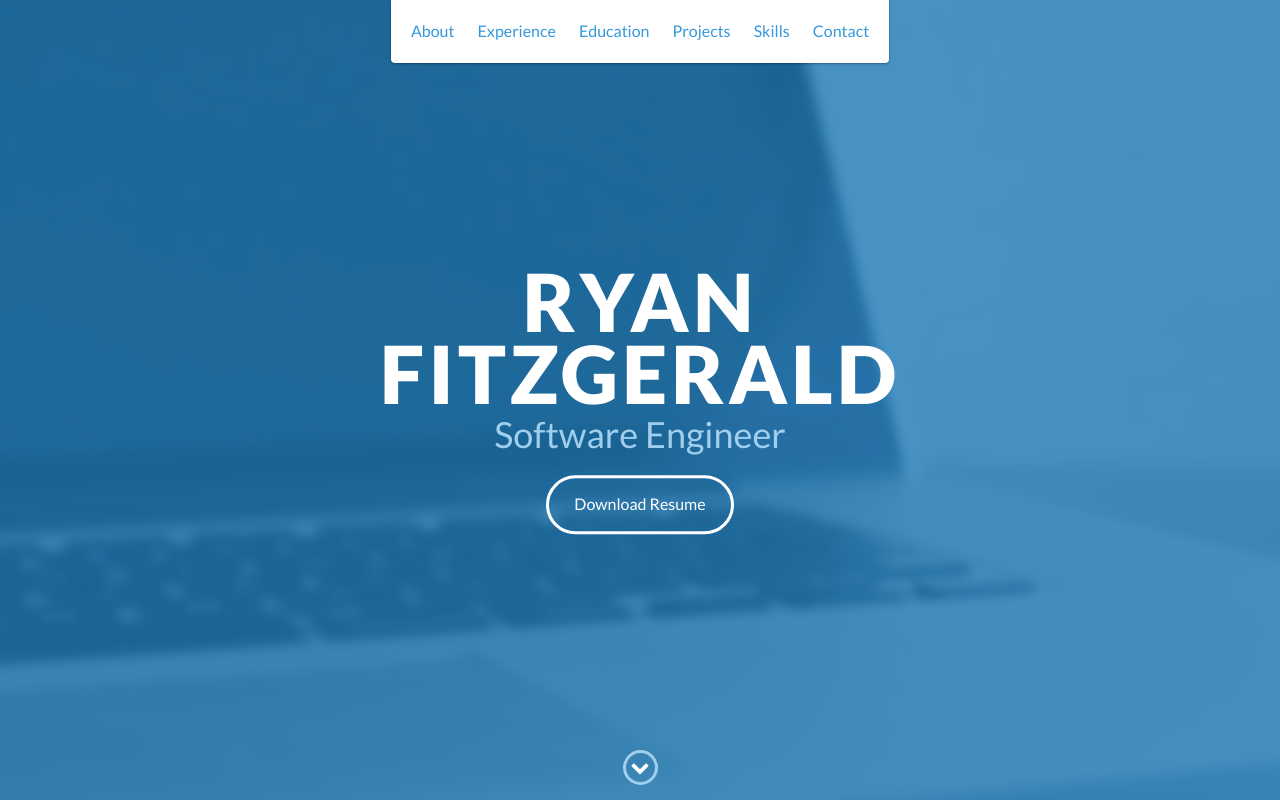
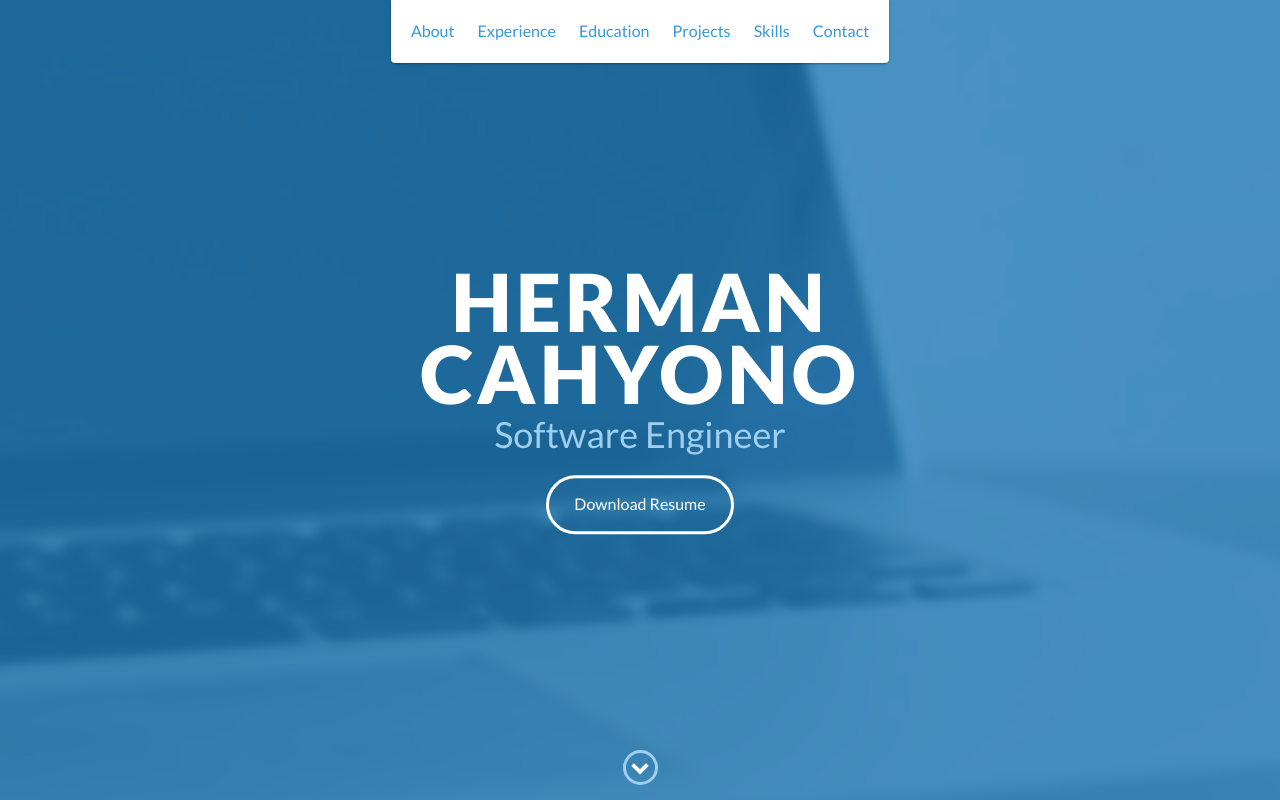
Before and after one commit to hermanch/hermanch.github.io, a website: page index.html in a window 1280 px wide. Shown: the top 800 px of the page. Drawn offline with nearby package versions, Linux system fonts and the light colour scheme.

Commit message:
change name

```diff
--- a/index.html
+++ b/index.html
@@ -48,7 +48,7 @@
 
     <div id="lead">
         <div id="lead-content">
-            <h1>Ryan Fitzgerald</h1>
+            <h1>HERMAN CAHYONO</h1>
             <h2>Software Engineer</h2>
             <a href="#" class="btn-rounded-white">Download Resume</a>
         </div>
```
